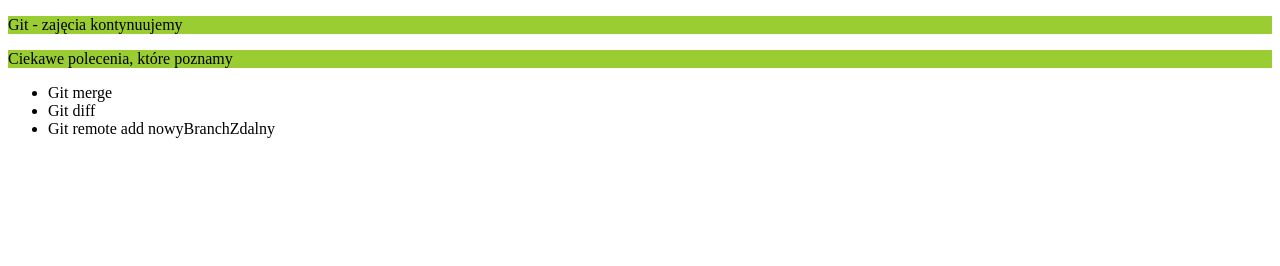
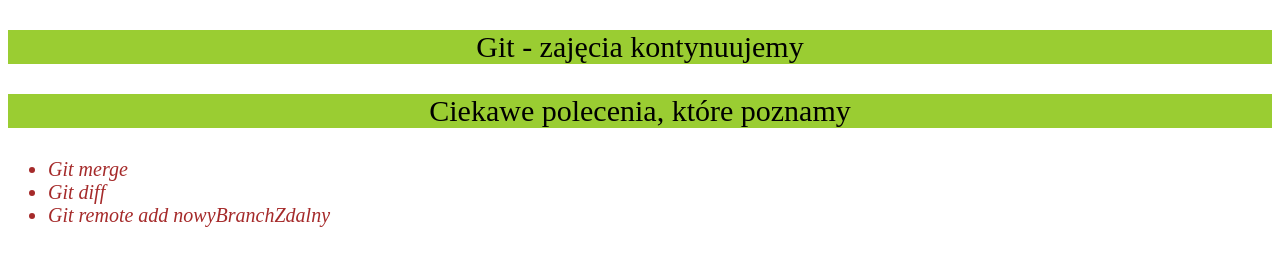
Before and after one commit to makens87/GIT_Zjazd6, a plain HTML site: page index.html in a window 1280 px wide. Drawn offline with Linux system fonts and the light colour scheme.

Commit message:
Zmiana styli css

```diff
--- a/style.css
+++ b/style.css
@@ -1,3 +1,17 @@
 p {
 background-color: yellowgreen;
+font-size: 30px;
+text-align: center;
 }
+
+li {
+
+  color: brown;
+  font-size: 20px;
+  font-style: italic;
+}
+
+ul {
+
+    vertical-align: middle;
+}
```
